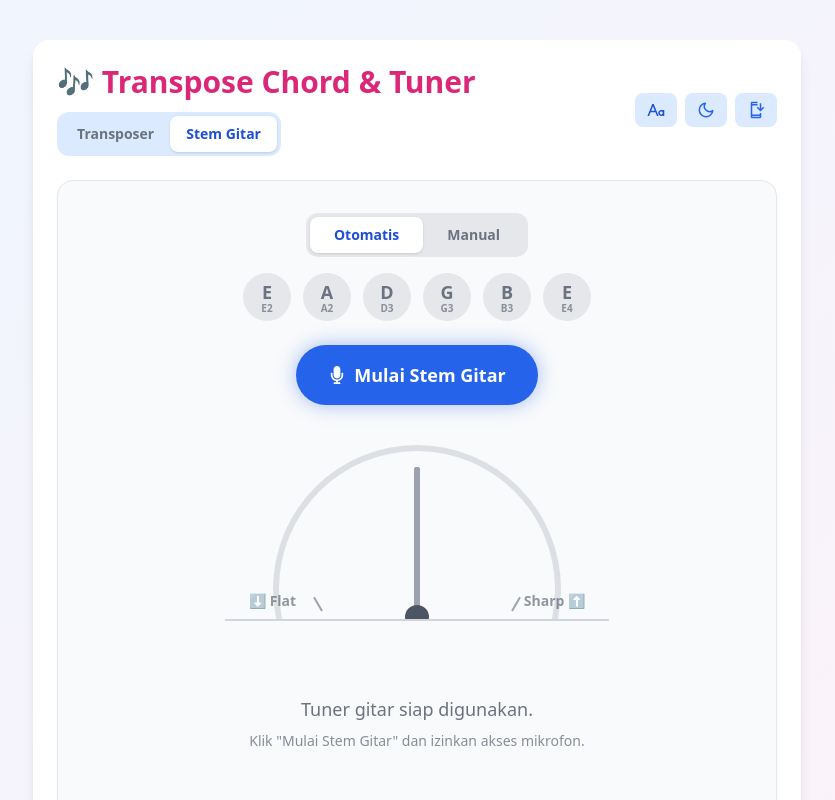
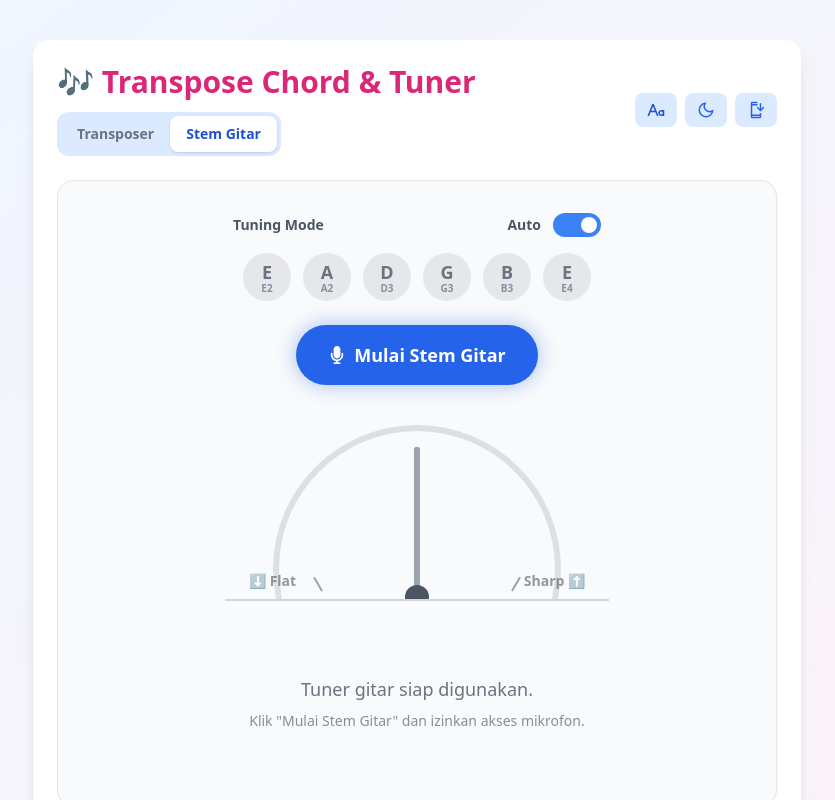
Before and after one commit to husnimr/transpose-chord, a React (Vite) app: page / in a window 1280 px wide. Both pictures are taken after a click on the button "Stem Gitar". Shown: the top 800 px of the page, without its empty margins (223-1058 px from the left). Built offline with nearby package versions, Linux system fonts and the light colour scheme; the HTML template or start-up script is replaced by a standard one.

Commit message:
update tunner

```diff
--- a/src/components/GuitarTuner.jsx
+++ b/src/components/GuitarTuner.jsx
@@ -13,6 +13,7 @@ import { FaMicrophone, FaMicrophoneSlash } from 'react-icons/fa';
 
 export default function GuitarTuner({ darkMode }) {
   const [isListening, setIsListening] = useState(false);
+  const isListeningRef = useRef(false);
   const [pitch, setPitch] = useState(null);
   const [note, setNote] = useState(null);
   const [cents, setCents] = useState(0);
@@ -58,6 +59,7 @@ export default function GuitarTuner({ darkMode }) {
       source.connect(analyserRef.current);
 
       setIsListening(true);
+      isListeningRef.current = true;
       updatePitch();
     } catch (err) {
       console.error('Error accessing microphone:', err);
@@ -67,6 +69,7 @@ export default function GuitarTuner({ darkMode }) {
 
   const stopListening = () => {
     setIsListening(false);
+    isListeningRef.current = false;
     setPitch(null);
     setNote(null);
     setCents(0);
@@ -80,10 +83,11 @@ export default function GuitarTuner({ darkMode }) {
     if (audioContextRef.current) {
       audioContextRef.current.close().catch(() => {});
     }
+    analyserRef.current = null;
   };
 
   const updatePitch = () => {
-    if (!analyserRef.current || !isListening) return;
+    if (!analyserRef.current || !isListeningRef.current) return;
 
     const buffer = new Float32Array(analyserRef.current.fftSize);
     analyserRef.current.getFloatTimeDomainData(buffer);
@@ -132,30 +136,30 @@ export default function GuitarTuner({ darkMode }) {
       darkMode ? 'bg-gray-800 border border-gray-700' : 'bg-gray-50 shadow-sm border border-gray-200'
     }`}>
 
-      {/* Tuning Mode Toggle */}
-      <div className={`flex p-1 rounded-xl mb-4 w-max ${
-        darkMode ? "bg-gray-700" : "bg-gray-200"
-      }`}>
-        <button
-          onClick={() => handleModeChange('auto')}
-          className={`px-6 py-2 rounded-lg text-sm font-bold transition-all ${
-            tuningMode === 'auto'
-              ? darkMode ? "bg-gray-600 text-pink-400 shadow" : "bg-white text-blue-700 shadow"
-              : darkMode ? "text-gray-400 hover:text-gray-300" : "text-gray-500 hover:text-gray-700"
-          }`}
-        >
-          Otomatis
-        </button>
-        <button
-          onClick={() => handleModeChange('manual')}
-          className={`px-6 py-2 rounded-lg text-sm font-bold transition-all ${
-            tuningMode === 'manual'
-              ? darkMode ? "bg-gray-600 text-pink-400 shadow" : "bg-white text-blue-700 shadow"
-              : darkMode ? "text-gray-400 hover:text-gray-300" : "text-gray-500 hover:text-gray-700"
-          }`}
-        >
-          Manual
-        </button>
+      {/* Tuning Mode Toggle (Switch) */}
+      <div className="flex justify-between items-center w-full max-w-sm mb-4 px-2">
+        <span className={`font-bold text-sm ${darkMode ? 'text-gray-300' : 'text-gray-600'}`}>Tuning Mode</span>
+        <label className="flex items-center cursor-pointer gap-3">
+          <span className={`font-bold text-sm select-none ${darkMode ? 'text-gray-300' : 'text-gray-600'}`}>
+            Auto
+          </span>
+          <div className="relative">
+            <input
+              type="checkbox"
+              className="sr-only"
+              checked={tuningMode === 'auto'}
+              onChange={(e) => handleModeChange(e.target.checked ? 'auto' : 'manual')}
+            />
+            <div className={`block w-12 h-6 rounded-full transition-colors ${
+              tuningMode === 'auto'
+                ? 'bg-blue-500'
+                : darkMode ? 'bg-gray-600' : 'bg-gray-300'
+            }`}></div>
+            <div className={`absolute left-1 top-1 bg-white w-4 h-4 rounded-full transition-transform duration-300 ease-in-out ${
+              tuningMode === 'auto' ? 'translate-x-6' : 'translate-x-0'
+            }`}></div>
+          </div>
+        </label>
       </div>
 
       <div className="mb-6 flex flex-col items-center w-full">
@@ -236,10 +240,22 @@ export default function GuitarTuner({ darkMode }) {
 
       {isListening ? (
         <div className="text-center w-full min-h-[140px]">
-          <div className="flex flex-col items-center justify-center">
-            <h2 className={`text-7xl font-black ${getTuningColor()} transition-colors duration-200`}>
-              {note || '--'}
-            </h2>
+          <div className="flex items-center justify-center gap-4">
+            {/* Flat indicator */}
+            <div className={`text-5xl font-black transition-opacity duration-200 ${note && cents < -10 ? 'text-red-500 opacity-100 drop-shadow-md' : 'text-gray-300 opacity-20 dark:text-gray-600'}`}>
+               ◀
+            </div>
+
+            <div className="flex flex-col items-center justify-center w-32">
+              <h2 className={`text-7xl font-black ${getTuningColor()} transition-colors duration-200`}>
+                {note || '--'}
+              </h2>
+            </div>
+
+            {/* Sharp indicator */}
+            <div className={`text-5xl font-black transition-opacity duration-200 ${note && cents > 10 ? 'text-red-500 opacity-100 drop-shadow-md' : 'text-gray-300 opacity-20 dark:text-gray-600'}`}>
+               ▶
+            </div>
           </div>
           <div className={`mt-3 font-mono text-xl ${darkMode ? 'text-gray-300' : 'text-gray-600'}`}>
             {pitch ? `${Math.round(pitch)} Hz` : 'Mendengarkan...'}
--- a/src/utils/pitchDetection.js
+++ b/src/utils/pitchDetection.js
@@ -33,7 +33,7 @@ export function autoCorrelate(buf, sampleRate) {
     rms += val * val;
   }
   rms = Math.sqrt(rms / buf.length);
-  if (rms < 0.01)
+  if (rms < 0.0001) // Extremely low threshold to ensure it picks up noise
     return -1;
 
   let r1 = 0, r2 = buf.length - 1, thres = 0.2;
```
